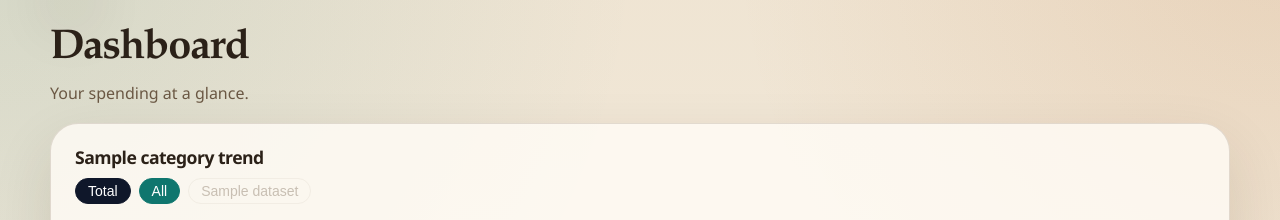
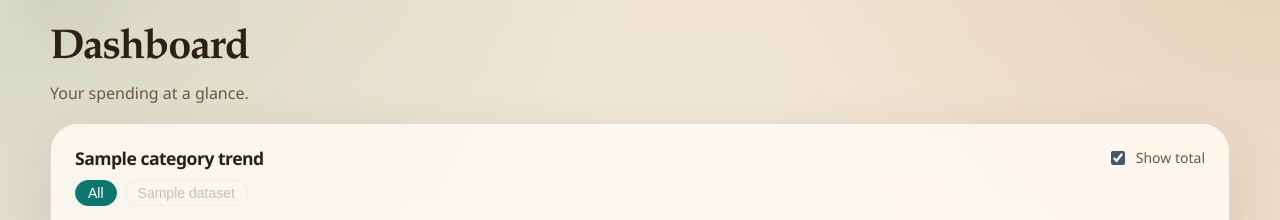
Before and after one commit to erinep/local_budget, a Flask app: template templates/intelligence/dashboard.html in a window 1280 px wide. Shown: the part 66-286 px from the top of the page. Run offline with Flask 3, Linux system fonts and the light colour scheme; the template is opened without the code that fills it: most values are stand-ins (such as "Sample title", 1, 10 or a date in 2020); some libraries are stand-ins or nearby versions.

Commit message:
fix(5d): move total to checkbox overlay; mute categories when total visible; fix pill init state
Co-Authored-By: Claude Sonnet 4.6 <noreply@anthropic.com>

```diff
--- a/static/styles.css
+++ b/static/styles.css
@@ -265,8 +265,21 @@ h3 {
     --pill-color: var(--accent);
 }
 
-.ct-pill--total {
-    --pill-color: #0f172a;
+.ct-total-toggle {
+    display: flex;
+    align-items: center;
+    gap: var(--space-2);
+    font-size: var(--text-sm);
+    color: var(--muted);
+    cursor: pointer;
+    user-select: none;
+}
+
+.ct-total-toggle input[type="checkbox"] {
+    accent-color: #475569;
+    width: 14px;
+    height: 14px;
+    cursor: pointer;
 }
 
 .upload-card,
--- a/templates/intelligence/dashboard.html
+++ b/templates/intelligence/dashboard.html
@@ -62,13 +62,26 @@
         var totalDataset = {
             label: 'Total',
             data: data.total,
-            borderColor: '#0f172a',
+            borderColor: '#475569',
             backgroundColor: 'transparent',
             borderWidth: 3,
             tension: 0.3,
             pointRadius: 4,
             pointHoverRadius: 6,
         };
+
+        function hexToRgba(hex, alpha) {
+            var r = parseInt(hex.slice(1, 3), 16);
+            var g = parseInt(hex.slice(3, 5), 16);
+            var b = parseInt(hex.slice(5, 7), 16);
+            return 'rgba(' + r + ',' + g + ',' + b + ',' + alpha + ')';
+        }
+
+        function setCategoryOpacity(muted) {
+            catDatasets.forEach(function (_, i) {
+                chart.data.datasets[i].borderColor = muted ? hexToRgba(colors[i], 0.3) : colors[i];
+            });
+        }
 
         var chart = new Chart(el, {
             type: 'line',
@@ -86,18 +99,21 @@
             }
         });
 
-        // Colour category pills
+        // Colour category pills, mark all active, apply initial muted state (total visible by default)
         var pills = document.querySelectorAll('#widget-category-trends .ct-pill[data-index]');
         pills.forEach(function (pill) {
             pill.style.setProperty('--pill-color', colors[Number(pill.dataset.index)]);
+            pill.classList.add('ct-pill--active');
         });
+        setCategoryOpacity(true);
+        chart.update();
 
-        // Total pill
-        var totalBtn = document.querySelector('#widget-category-trends .ct-pill[data-total]');
-        totalBtn.addEventListener('click', function () {
-            var meta = chart.getDatasetMeta(totalIdx);
-            meta.hidden = !meta.hidden;
-            totalBtn.classList.toggle('ct-pill--active', !meta.hidden);
+        // Show total checkbox
+        var totalCheckbox = document.getElementById('ct-total-checkbox');
+        totalCheckbox.addEventListener('change', function () {
+            var showing = totalCheckbox.checked;
+            chart.getDatasetMeta(totalIdx).hidden = !showing;
+            setCategoryOpacity(showing);
             chart.update();
         });
 
--- a/templates/intelligence/widgets/category_trends.html
+++ b/templates/intelligence/widgets/category_trends.html
@@ -3,10 +3,15 @@
      hx-trigger="none"
      hx-target="#widget-category-trends"
      hx-swap="outerHTML">
-    <h2 style="font-size: var(--text-lg); margin: 0 0 var(--space-3);">{{ category_trends.title }}</h2>
+    <div style="display: flex; align-items: center; justify-content: space-between; margin-bottom: var(--space-3);">
+        <h2 style="font-size: var(--text-lg); margin: 0;">{{ category_trends.title }}</h2>
+        <label class="ct-total-toggle">
+            <input type="checkbox" id="ct-total-checkbox" checked>
+            <span>Show total</span>
+        </label>
+    </div>
 
     <div class="ct-pills" style="display: flex; flex-wrap: wrap; gap: var(--space-2); margin-bottom: var(--space-4);">
-        <button class="ct-pill ct-pill--total ct-pill--active" data-total="true">Total</button>
         <button class="ct-pill ct-pill--all ct-pill--active" id="ct-pill-all">All</button>
         {% for ds in category_trends.datasets %}
         <button class="ct-pill" data-index="{{ loop.index0 }}">{{ ds.label }}</button>
```
